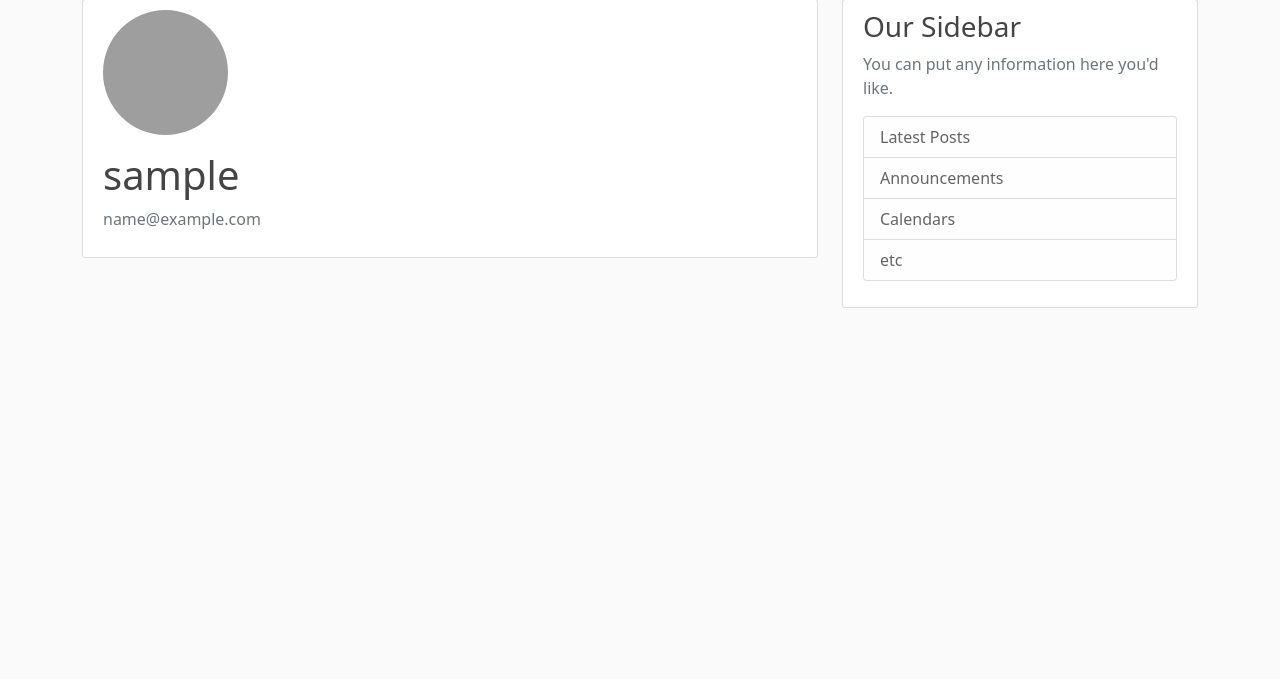
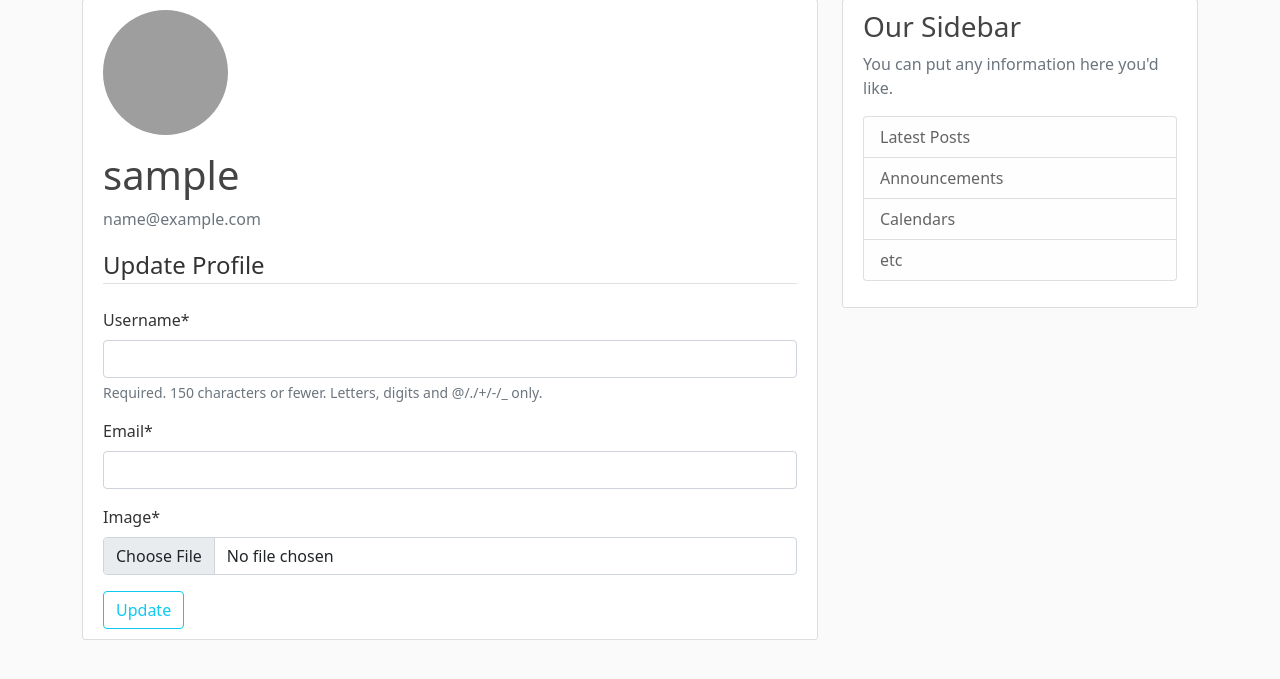
Before and after one commit to artkapl/django-blog-project, a Django app: page /profile/ in a window 1280 px wide. Shown: the part 81-760 px from the top of the page. Run offline with Django 4.2, Linux system fonts and the light colour scheme; the visitor is signed in with stand-in values (Sample User, id 1); some libraries are stand-ins or nearby versions; grey boxes are pictures that could not be loaded.

Commit message:
Update profile.html to contain update forms

```diff
--- a/users/templates/users/profile.html
+++ b/users/templates/users/profile.html
@@ -10,6 +10,16 @@
                 <p class="text-secondary">{{ user.email }}</p>
             </div>
         </div>
-        <!-- FORM HERE -->
+        <form method="POST" enctype="multipart/form-data">
+            {% csrf_token %}
+            <fieldset class="form-group">
+                <legend class="border-bottom mb-4">Update Profile</legend>
+                {{ user_update_form|crispy }}
+                {{ profile_update_form|crispy }}
+            </fieldset>
+            <div class="form-group">
+                <button class="btn btn-outline-info" type="submit">Update</button>
+            </div>
+        </form>
     </div>
 {% endblock content %}
```
